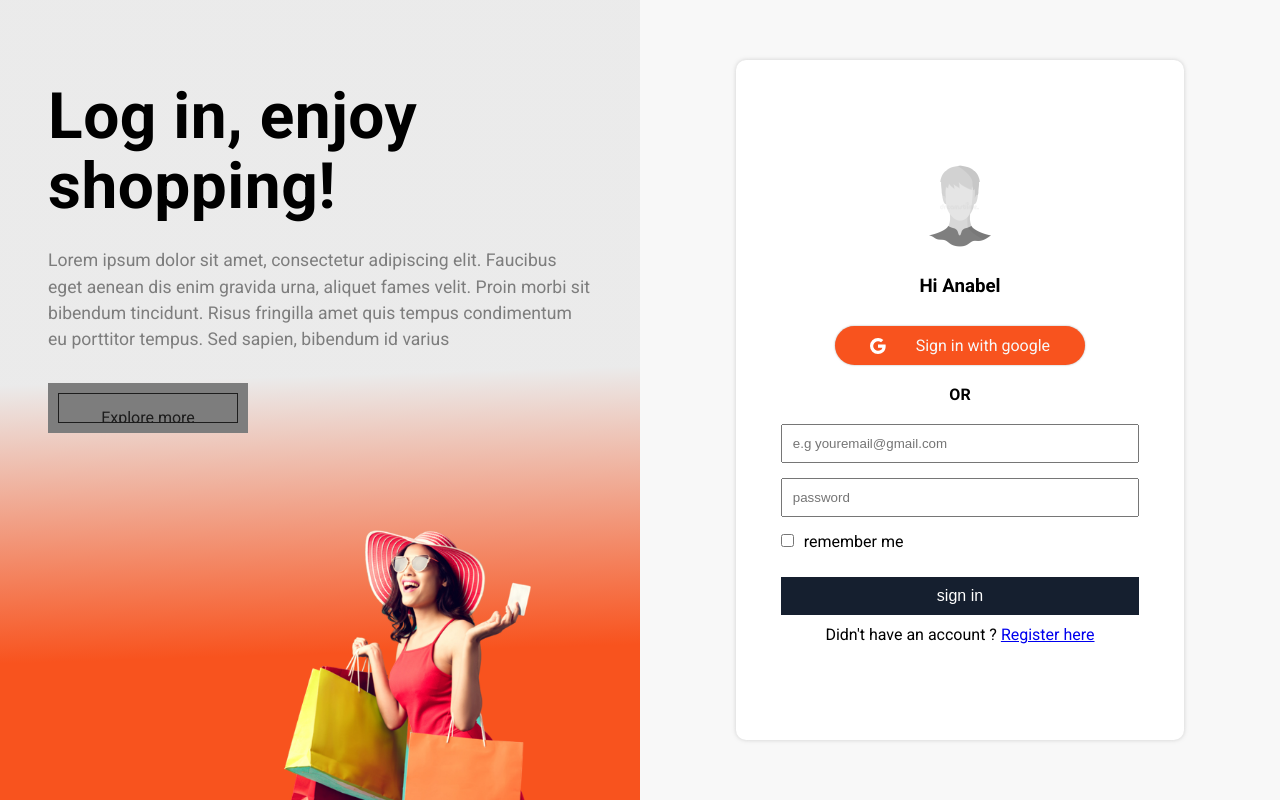
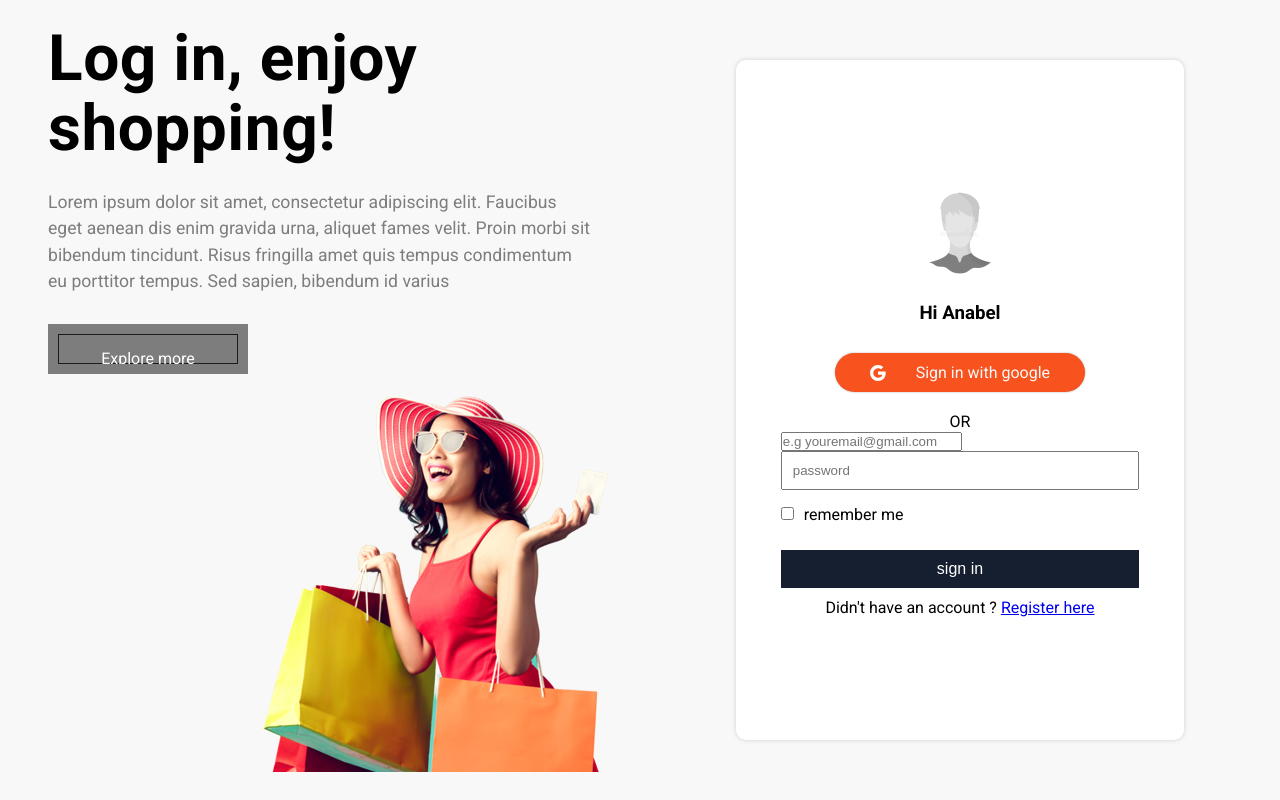
Before and after one commit to Almarex-Web-Dev/fullstack_ecommerce_project, a React (Vite) app in the folder frontend/: page /login in a window 1280 px wide. Built offline with nearby package versions, Linux system fonts and the light colour scheme.

Commit message:
added basic functionality to track input values

```diff
--- a/frontend/src/pages/login/login.jsx
+++ b/frontend/src/pages/login/login.jsx
@@ -1,20 +1,46 @@
-import React from 'react'
+import React, { useState } from 'react'
 import shoppingIMG from '../../assets/shopping.png'
 import dummyAvatar from '../../assets/dummyAvatar.jpg'
 import { BsGoogle } from 'react-icons/bs'
 
+import { Button } from '../../components'
+import { motion } from 'framer-motion'
+
 import { Link } from 'react-router-dom'
 
-import { FcGoogle } from 'react-icons/fc'
+// import { FcGoogle } from 'react-icons/fc'
 
 import './login.scss'
 const Login = () => {
+  const [login, setLogin] = useState({
+    email: '',
+    password: '',
+  })
+
+  const onChange = (e) => {
+    const { name, value } = e.target
+    setLogin((prevValue) => {
+      return { ...prevValue, [name]: value }
+    })
+  }
+
+  // execute the function on form submission
+  const onFormSubmission = (e) => {
+    e.preventDefault()
+
+    setLogin({
+      email: '',
+      password: '',
+    })
+  }
+
   return (
     <section className="login__page-wrapper">
       {/* login page content goes here */}
-      <div className="logign__content-section">
+      <div className="login__content-section">
         <div className="login__content-wrapper">
           <div className="login__content">
+            <motion.div></motion.div>
             <h1>Log in, enjoy shopping!</h1>
             <p>
               Lorem ipsum dolor sit amet, consectetur adipiscing elit. Faucibus
@@ -22,13 +48,8 @@ const Login = () => {
               morbi sit bibendum tincidunt. Risus fringilla amet quis tempus
               condimentum eu porttitor tempus. Sed sapien, bibendum id varius
             </p>
-            <a className="round__button" href="#">
-              <div>
-                <span className="bg"></span>
-                <span className="base"></span>
-                <span className="text">Explore more</span>
-              </div>
-            </a>
+            {/* Explore more button */}
+            <Button text="Explore more" />
           </div>
           {/* hero image for login page */}
         </div>
@@ -49,25 +70,18 @@ const Login = () => {
               <BsGoogle color="#fff" className="google_icon" />
               <span>Sign in with google</span>
             </a>
-            <p
-              style={{
-                fontWeight: 'bold',
-                textAlign: 'center',
-                marginBottom: '20px',
-              }}
-            >
-              OR
-            </p>
+            <p>OR</p>
           </div>
 
-          <form className="main__form">
+          <form className="main__form" onSubmit={onFormSubmission}>
             {/* Email input down here */}
             <div className="email__input">
               <input
-                type="text"
+                type="email"
                 placeholder="e.g youremail@gmail.com"
-                value={''}
-                onChange={''}
+                value={login.email}
+                onChange={onChange}
+                name="email"
               />
               <span></span>
             </div>
@@ -76,8 +90,9 @@ const Login = () => {
               <input
                 type="password"
                 placeholder="password"
-                value={''}
-                onChange={''}
+                value={login.password}
+                onChange={onChange}
+                name="password"
               />
               <span></span>
             </div>
@@ -90,6 +105,7 @@ const Login = () => {
             <button className="submit__button" type="submit">
               sign in
             </button>
+          </form>
           <span
             style={{
               marginTop: '10px',
@@ -99,7 +115,6 @@ const Login = () => {
           >
             Didn't have an account ? <Link to="/register">Register here</Link>
           </span>
-          </form>
         </div>
       </div>
     </section>
```
Lines whose indentation alone changed are shown as unchanged.
